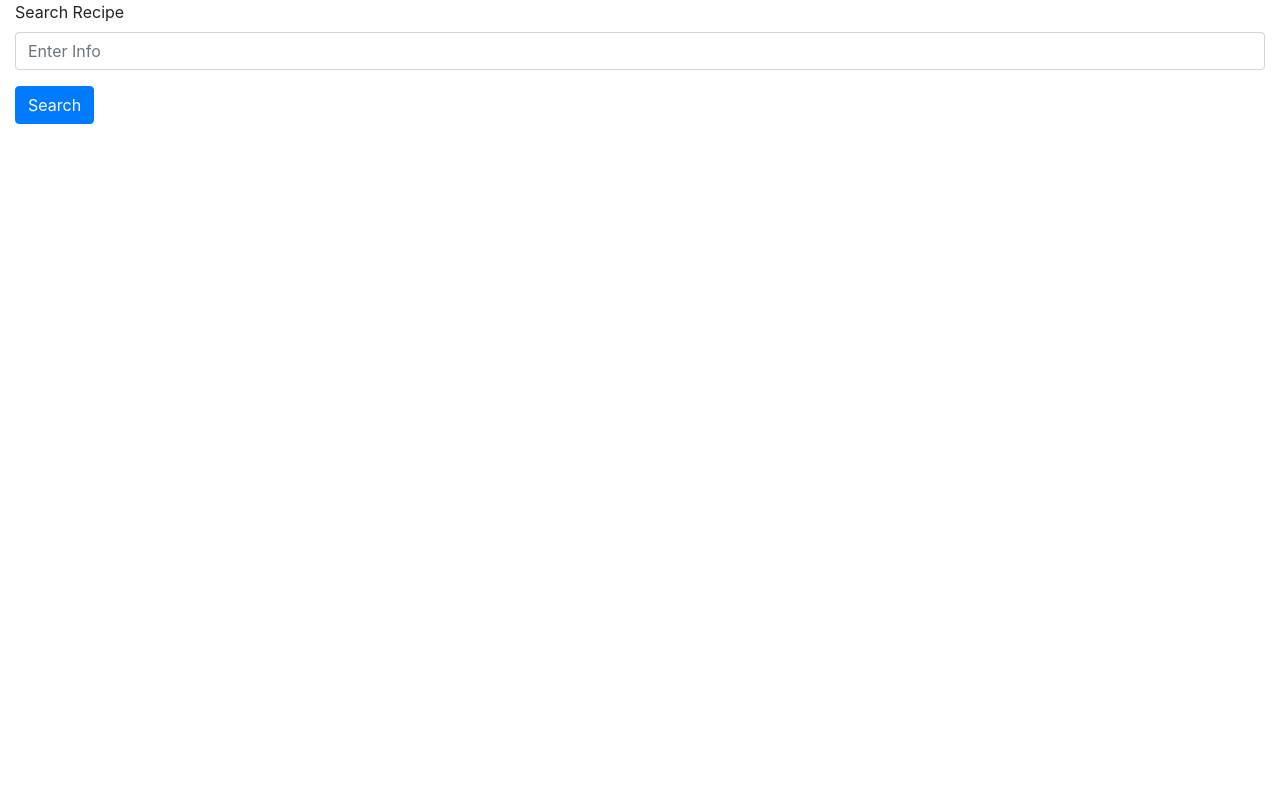
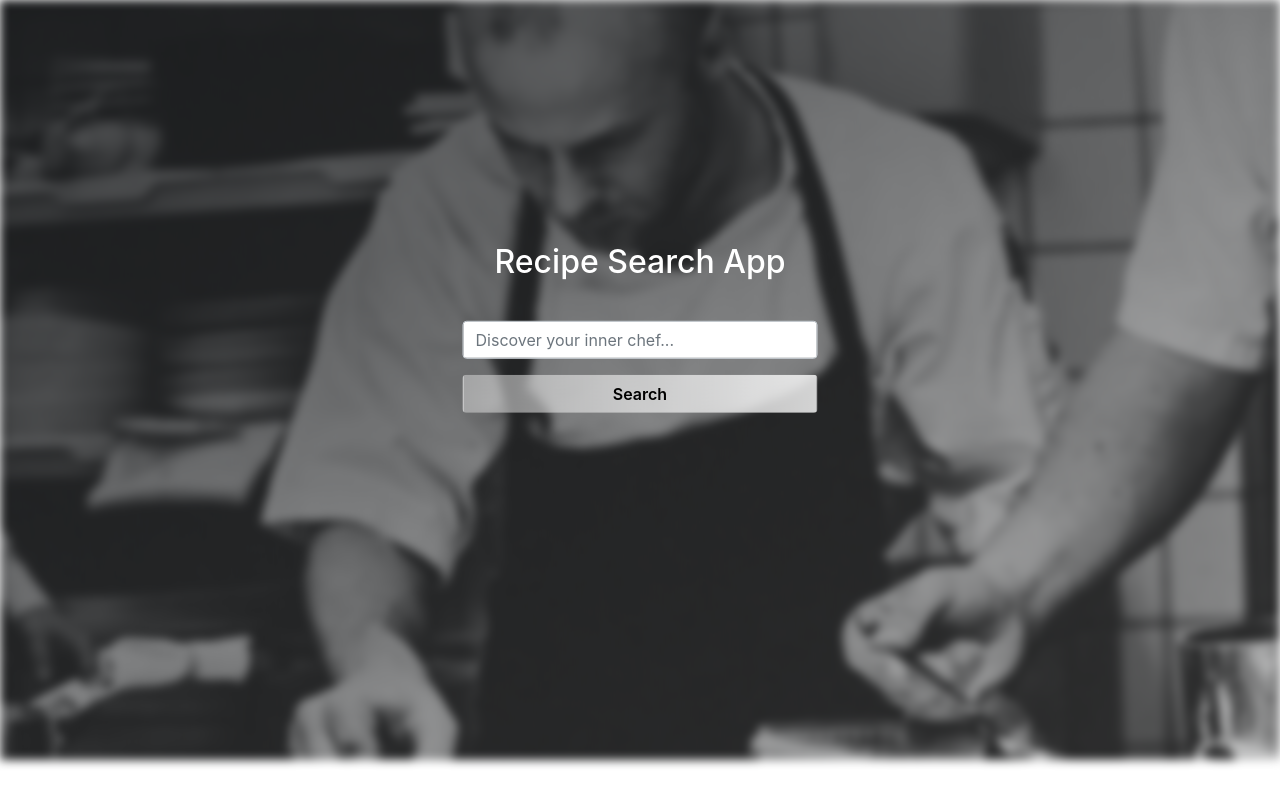
Before and after one commit to arhoy/recipeapp, a website with bundled scripts: page index.html in a window 1280 px wide. Shown: the top 806 px of the page. Built offline with nearby package versions, Linux system fonts and the light colour scheme.

Commit message:
created landing page 2018-09-05

```diff
--- a/css/recipe.css
+++ b/css/recipe.css
@@ -1,4 +1,8 @@
+body{
+    margin: 0 auto;
+    overflow-x: hidden;
 
+}
 #results__recipe{
     display: flex;
     flex-wrap: wrap;
--- /dev/null
+++ b/css/search.css
@@ -0,0 +1,39 @@
+.search__div{
+
+    height: 95vh;
+    background-image: linear-gradient(to right bottom,rgba(22, 24, 26, 0.8),rgba(8, 10, 12, 0.2)),url(../img/hero.jpg);
+    background-size: cover;
+    position: relative;
+    background-position: top;
+
+    -webkit-filter: blur(5px);
+    -moz-filter: blur(5px);
+    -o-filter: blur(5px);
+    -ms-filter: blur(5px);
+     filter: blur(5px);
+}
+.search{
+    position: absolute;
+    top:40%;
+    left:50%;
+    transform: translate(-50%,-50%);
+}
+.search__title{
+    color: white;
+    text-align: center;
+
+}
+.search__btn{
+    text-align: center;
+    display: inline;
+    background: linear-gradient(to right ,rgb(221, 221, 221,0.5),rgba(255, 255, 255, 0.80));
+    color:black;
+    font-weight: 600;
+}
+.search__form{
+    display: flex;
+    flex-direction: column;
+}
+.search__title{
+    padding: 2rem;
+}
--- a/index.html
+++ b/index.html
@@ -5,24 +5,33 @@
     <meta http-equiv="X-UA-Compatible" content="ie=edge">
     <link rel="stylesheet" href="https://stackpath.bootstrapcdn.com/bootstrap/4.1.3/css/bootstrap.min.css" integrity="sha384-MCw98/SFnGE8fJT3GXwEOngsV7Zt27NXFoaoApmYm81iuXoPkFOJwJ8ERdknLPMO" crossorigin="anonymous">
     <link rel="stylesheet" href="css/recipe.css">
+    <link rel="stylesheet" href="css/search.css">
     <title>Recipe Search</title>
 </head>
 <body>
     <div class="container-fluid">
 
             <div class="row">
+
                     <div class="col-md-12 search__div">
-                            <form class = "search">
-                                  <div class="form-group">
-                                    <label for="search">Search Recipe</label>
-                                    <input id = "search__input" type="text" class="form-control" class="search__field" aria-describedby="emailHelp" placeholder="Enter Info">
 
-                                  </div>
-                                  <button type="submit" class="btn btn-primary search__btn">Search</button>
-                            </form>
 
                     </div>
-                </div>
+
+                    <div class="search">
+                            <h2 class = "search__title">Recipe Search App</h2>
+                            <form class = "search__form">
+                                    <div class="form-group">
+
+                                      <input id = "search__input" type="text" class="form-control" class="search__field" aria-describedby="emailHelp" placeholder="Discover your inner chef...">
+
+                                    </div>
+                                    <button type="submit" class="btn search__btn">Search</button>
+                              </form>
+                    </div>
+
+
+            </div>
                     <div class="row">
                         <div id = "results__recipe" class = "col-md-12">
                             <!--see searchView.js-->
--- a/js/base.js
+++ b/js/base.js
@@ -1,7 +1,7 @@
 // create an object which contains all the elements we need from our app
 export const elements = {
     searchInput: document.querySelector('#search__input'),
-    searchForm: document.querySelector('.search'),
+    searchForm: document.querySelector('.search__form'),
     results: document.querySelector('#results__recipe')
 }
 export const elementStrings ={
```
Also changed, not shown: img/hero.jpg (added).
